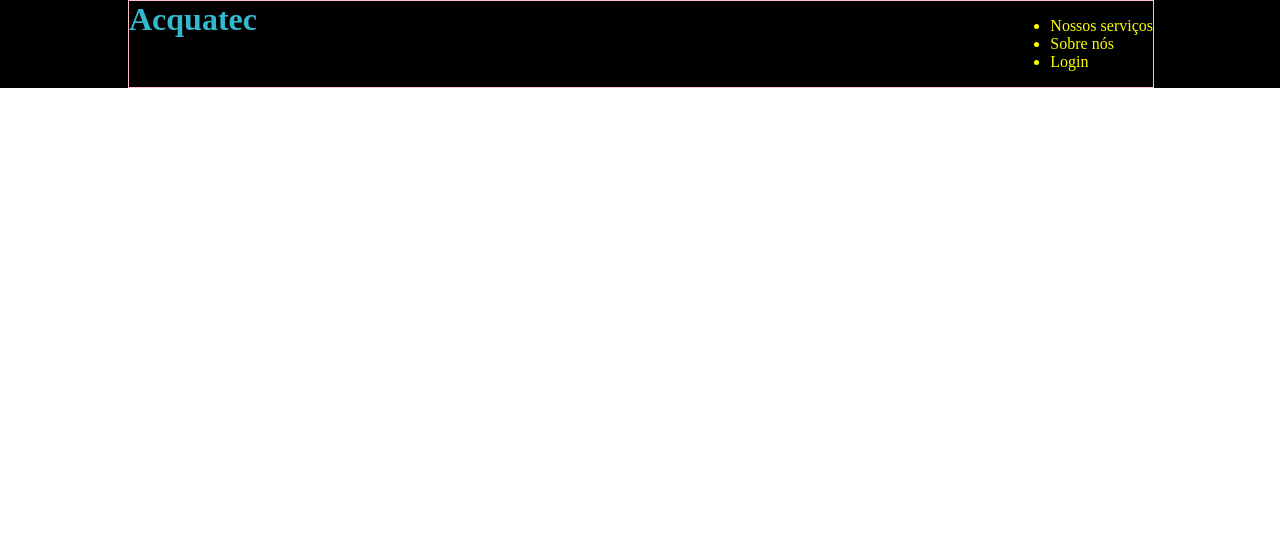
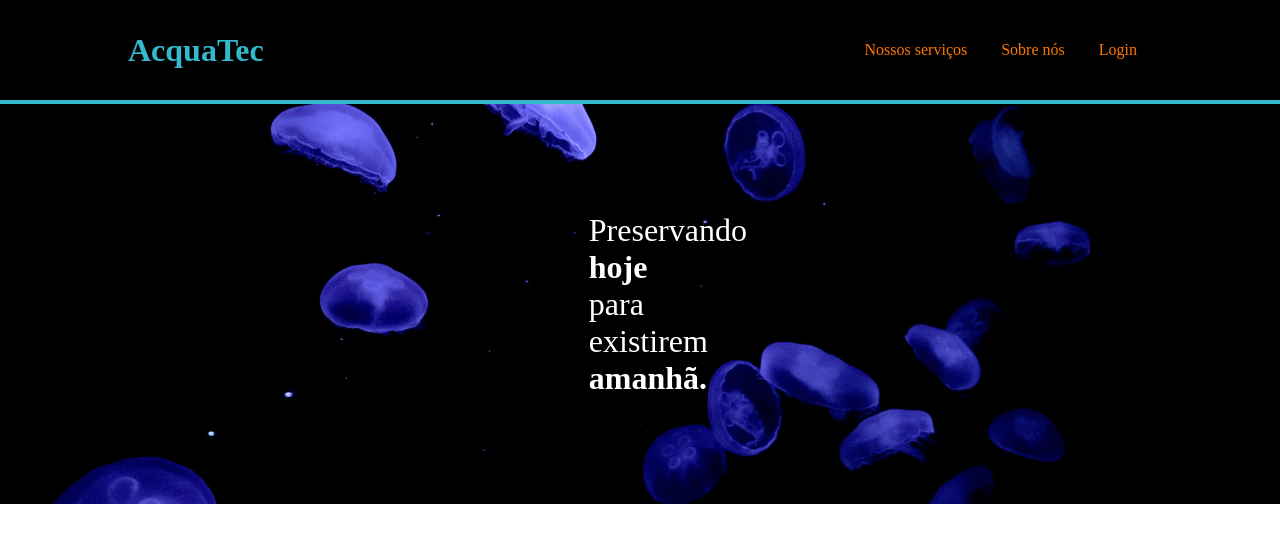
Before and after one commit to leonardoodsilva/projeto-aquatech, a plain HTML site: page index.html in a window 1280 px wide. Drawn offline with Linux system fonts and the light colour scheme.

Commit message:
Realizei alterações no header e compus o banner do Site

```diff
--- a/index.html
+++ b/index.html
@@ -9,16 +9,36 @@
 </head>
 
 <body>
+
+
+    <!-- Header -->
+
     <div class="header">
         <div class="container">
-            <h1>Acquatec</h1>
-            <ul class="navbar"> <!--Unordered List-->
-                <li>Nossos serviços</li>
-                <li>Sobre nós</li>
-                <li>Login</li>
+            <h1>AcquaTec</h1>
+            <!--Unordered List-->
+            <ul class="navbar">
+                <!-- ctrl + alt + para baixo / ctrl + ; -->
+                <!-- Essa tag vem com estilização própria -->
+                <!-- No lugar do # é possível colocar o link, redicrecionando para -->
+                <li><a href="#">Nossos serviços</a></li>
+                <li><a href="#">Sobre nós</a></li>
+                <li><a href="#">Login</a></li>
             </ul>
         </div>
     </div>
+
+    <!-- Banner -->
+    <!-- div.banner#identificador -->
+
+    <div class="banner">
+        <div class="container">
+            <p>Preservando <b>hoje</b> para existirem <b>amanhã.</b></p>
+        </div>
+    </div>
+
+
+
 </body>
 
 </html>
--- a/style.css
+++ b/style.css
@@ -1,6 +1,13 @@
-/* comentário em css - margin-left: 10%;
-    margin-right: 10%; ou margin: 0 10% 0 */
-    /*  */
+/*
+comentário em css - margin-left: 10%;
+margin-right: 10%; ou margin: 0 10% 0
+*/
+
+/*
+Botão direito do mouse + inspecionar + setinha e tela (ctrl + shift + C)
+Usado para ver a estrutura
+*/
+
 
 body {
     margin: 0;
@@ -8,22 +15,75 @@ body {
 
 .header {
     background-color: black;
+    /* Configurar o tamanho da borda, ocupando 100% da página e aumentando sua altura em px */
+    width: 100%;
+    height: 100px;
+    /* Borda somente em baixo do elemento, usar a solid (sem traço) */
+    border-bottom: 4px solid #32b9cd;
 }
 
-.container {
+.header .container {
     display: flex;
     justify-content: space-between;
+    align-items: center;
     width: 80%;
-    border: 1px solid pink;
-    margin: 0 10% 0 10%
-
+    margin: 0 10% 0 10%;
+    /* Colocar a altura 100% do pai */
+    height: 100%;
 }
 
-h1 {
+.header .container h1 {
     color: #32b9cd;
     margin: 0;
 }
 
-.navbar {
-    color: rgb(255, 255, 0);
+.header .container .navbar {
+    /* color: #ff7700 mover para .header .container .navbar li a */
+    list-style: none;
+    /* Tira a estilização de lista */
 }
+
+.header .container .navbar li {
+    display: inline;
+    /*
+    Colocar uma separação entre os itens da lista / 0 em cima e em baixo (ou seja, não mexa) / 15px laterais, no caso 30px, 15 de um item da lista e 15 do outro.
+    */
+
+    /*
+    Pode se usar padding-right: 15px, padding-left: 15px.
+    */
+    padding: 0 15px;
+}
+
+.header .container .navbar li a {
+    color: #ff7700;
+    text-decoration: none;
+}
+
+
+
+.banner {
+    width: 100%;
+    height: 400px;
+    background-image: url(./imagens/bg-jelly-fish-para_outras_pags.png);
+    /* Fica um espaço devido ao paragrafo */
+}
+
+.banner .container {
+    width: 80%;
+    height: 100%;
+    /* Dois valores / 0 cima e baixo / 10% direita e esquerda */
+    margin: 0 10%;
+    /* Disposição flexivel e sem ser em bloco */
+    display: flex;
+    justify-content: center;
+    align-items: center;
+}
+
+.banner .container p {
+    margin: 0;
+    color: white;
+    font-size: 32px;
+    /* Reduzimos a largura para limitar o seu espaço */
+    width: 10%;
+}
```
Also changed, not shown: imagens/bg-jelly-fish-para_outras_pags.png (added), imagens/favicon2.ico (added), imagens/growth_color.png (added), imagens/lightbulb_color.png (added), imagens/planet-earth_color.png (added).
